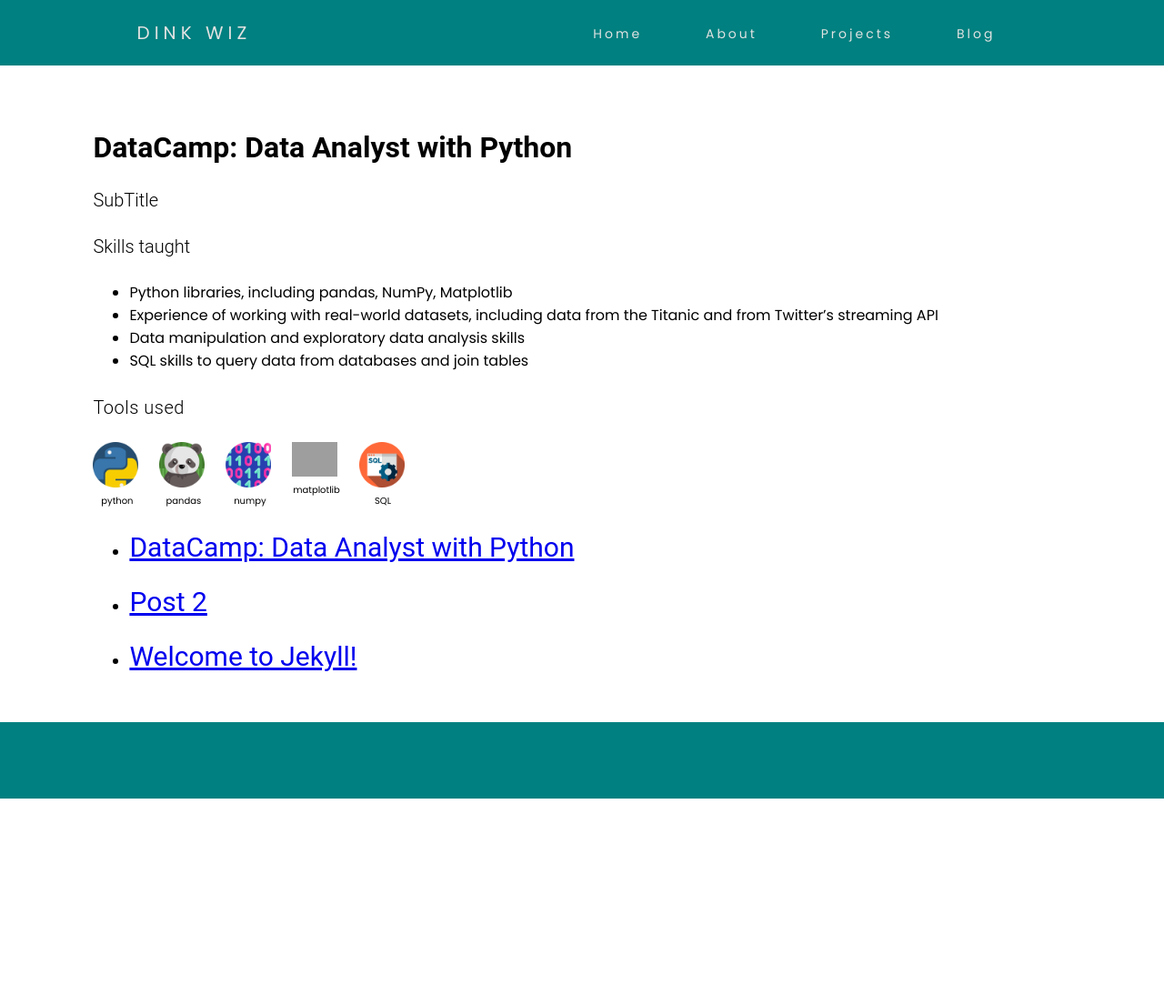
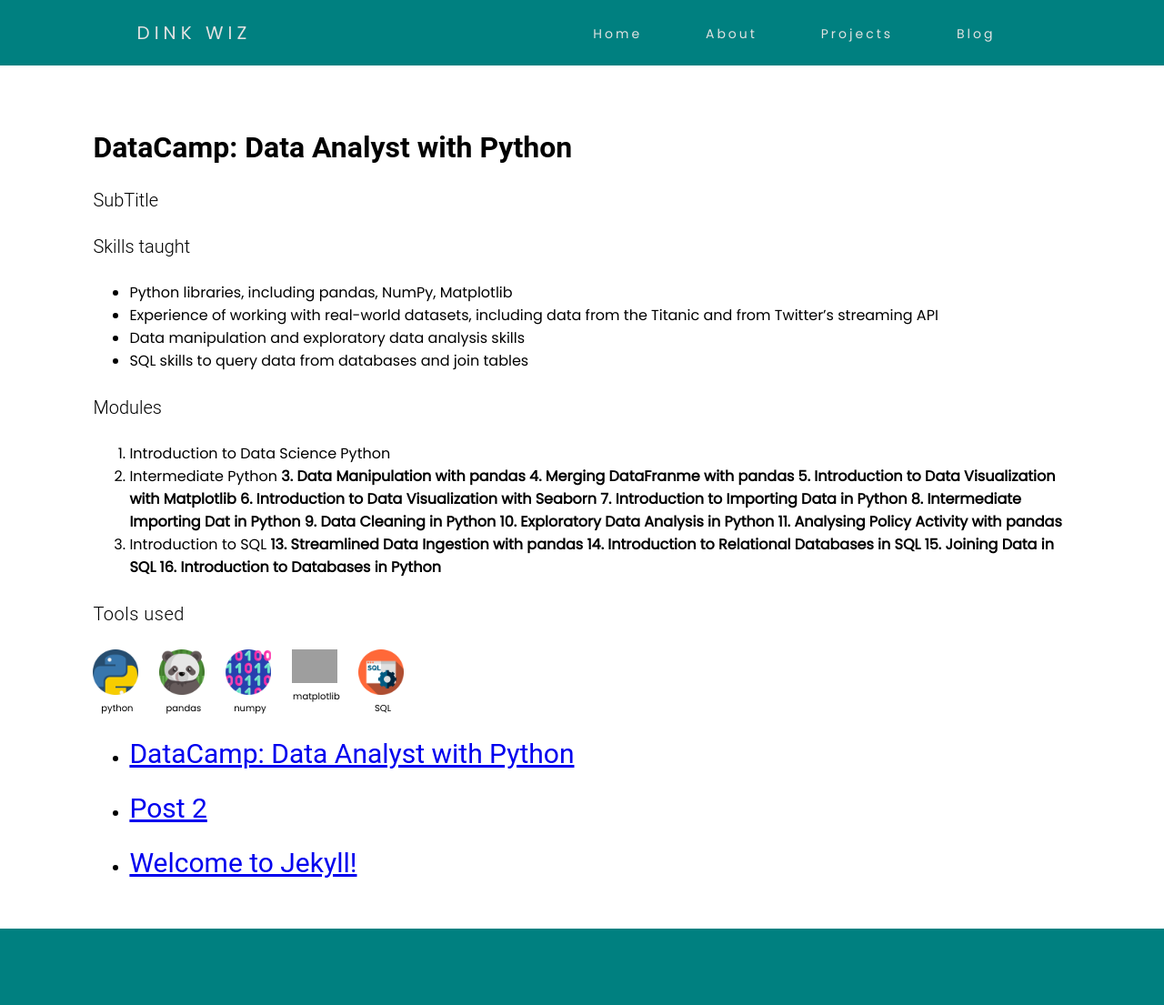
Before and after one commit to dinkwiz/dinkwiz.github.io, a Jekyll site: the page built from _posts/2020-07-24-DataCamp-DataAnalystPython.md, in a window 1280 px wide. Shown: the whole page at 91% size. Built offline with Jekyll 4.4.1, drawn with Linux system fonts in a browser that asks for light colours; before the commit the page ends 900 px from its top, so only the background shows below that.

Commit message:
Update 2020-07-24-DataCamp-DataAnalystPython.md
Added modules

```diff
--- a/_posts/2020-07-24-DataCamp-DataAnalystPython.md
+++ b/_posts/2020-07-24-DataCamp-DataAnalystPython.md
@@ -18,3 +18,22 @@
 - Experience of working with real-world datasets, including data from the Titanic and from Twitter’s streaming API
 - Data manipulation and exploratory data analysis skills
 - SQL skills to query data from databases and join tables
+
+#### Modules
+
+1. Introduction to Data Science Python
+2. Intermediate Python
+**3. Data Manipulation with pandas**
+**4. Merging DataFranme with pandas**
+**5. Introduction to Data Visualization with Matplotlib**
+**6. Introduction to Data Visualization with Seaborn**
+**7. Introduction to Importing Data in Python**
+**8. Intermediate Importing Dat in Python**
+**9. Data Cleaning in Python**
+**10. Exploratory Data Analysis in Python**
+**11. Analysing Policy Activity with pandas**
+12. Introduction to SQL
+**13. Streamlined Data Ingestion with pandas**
+**14. Introduction to Relational Databases in SQL**
+**15. Joining Data in SQL**
+**16. Introduction to Databases in Python**
```
